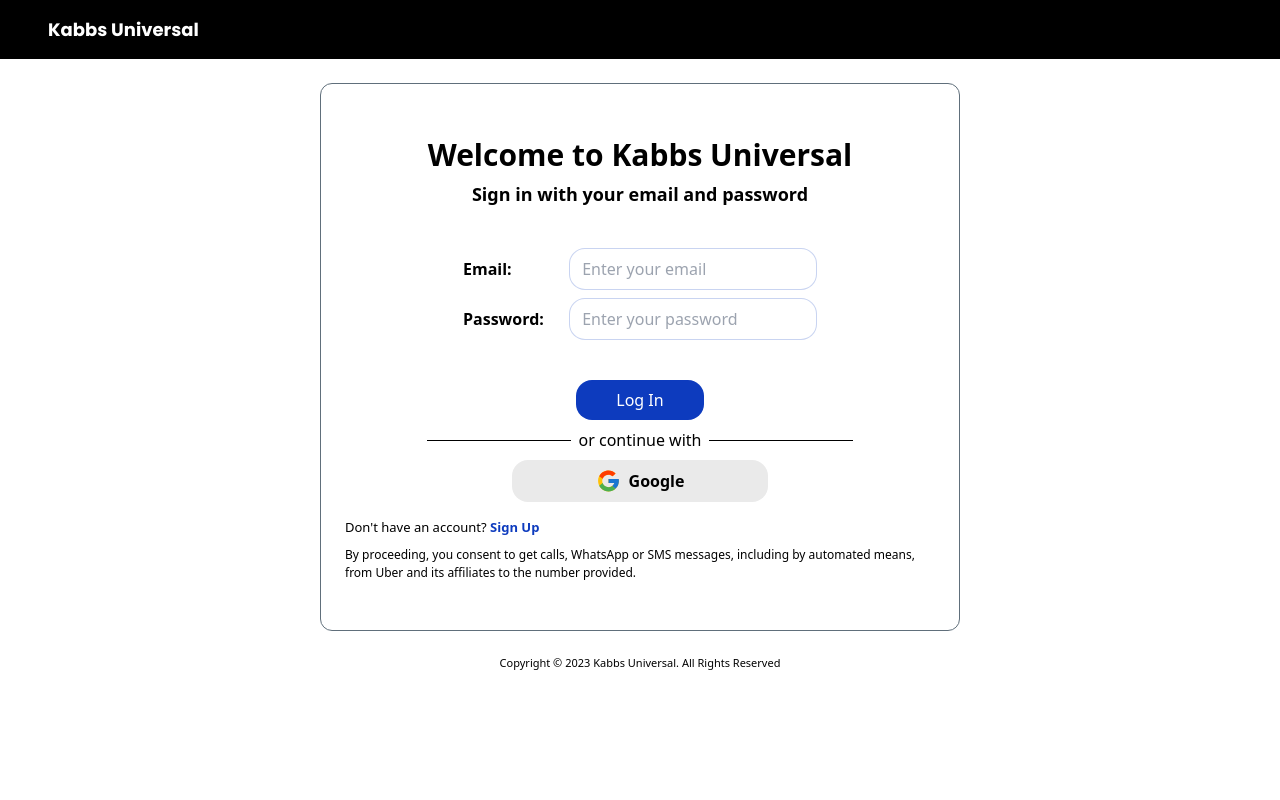
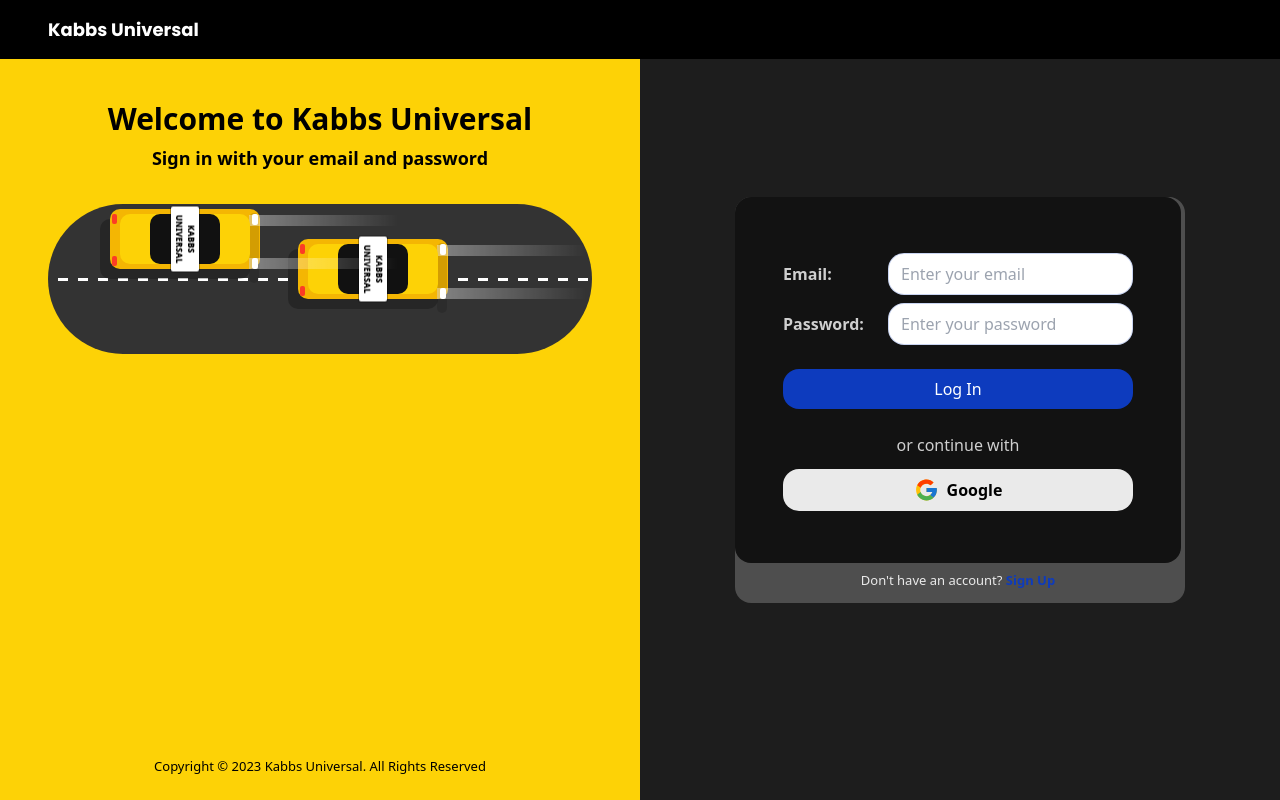
Before and after one commit to mathemartins/app-kabbsuniversal, a React (Vite) app: page /sign-in in a window 1280 px wide. Built offline with nearby package versions, Linux system fonts and the light colour scheme.

Commit message:
login page modified

```diff
--- a/src/Components/Login/Login.jsx
+++ b/src/Components/Login/Login.jsx
@@ -83,14 +83,16 @@
   };
 
   return (
-    <div>
-      <nav className="bg-mainBlack w-full py-4 px-3 ss:px-6 sm:px-12 lg:px-[6rem] xl:px-[10rem] font-poppins">
+    <>
+      <nav className="bg-mainBlack w-full py-4 px-3 ss:px-6 sm:px-12 lg:px-[6rem] xl:px-[10rem] font-poppins fixed z-40">
         <Link to={"/"} className="text-[18px] font-bold text-mainWhite">
           Kabbs Universal
         </Link>
       </nav>
 
-      <div className="xsm:w-[50%] sm:w-[70%] xl:w-[40%]  mx-auto mt-6 py-12 px-6 border border-greyTen rounded-xl">
+      <section className="flex flex-col justify-center items-center md:flex-row bg-primaryYellow h-[100vh] md:bg-greyThree ">
+        <div className="log md:h-[100vh] md:w-[50%] w-full pt-24 sm:px-12 lg:px-[6rem] xl:px-[10rem] flex flex-col md:justify-between">
+          <div>
             <article>
               <h1 className="font-bold text-[30px] mb-1 text-center">
                 Welcome to Kabbs Universal
@@ -99,9 +101,36 @@
                 Sign in with your email and password
               </h1>
             </article>
+            <div className="hidden sm:flex">
+              <div className="road ">
+                <div className="taxi">
+                  <div className="light_beam"></div>
+                  <span>
+                    <b></b>
+                    <i></i>
+                  </span>
+                </div>
+
+                <div className="taxii">
+                  <div className="light_beamm"></div>
+                  <span>
+                    <b></b>
+                    <i></i>
+                  </span>
+                </div>
+              </div>
+            </div>
+          </div>
+
+          <p className="text-[13px] my-6 text-center hidden md:block">
+            Copyright &copy; 2023 Kabbs Universal. All Rights Reserved
+          </p>
+        </div>
+
+        <div className="flex flex-col justify-center items-center mx-auto my-12  md:my-0 bg-greyNine p-4 md:p-1 md:pl-0 md:pt-0  rounded-2xl">
           <form
             onSubmit={handleSubmit}
-          className="flex flex-col gap-2 justify-center w-full xs:w-[70%]  ss:w-[60%] mx-auto"
+            className="flex flex-col text-greyFive rounded-2xl p-12 bg-greyFour gap-2 justify-center mx-auto"
           >
             <p
               ref={errorRef}
@@ -118,7 +147,7 @@
             </p>
 
             <div className="flex justify-between items-center ">
-            <label className="font-semibold w-[20%]">Email:</label>
+              <label className="font-semibold ">Email:</label>
               <input
                 type="email"
                 placeholder="Enter your email"
@@ -131,7 +160,7 @@
             </div>
 
             <div className="flex justify-between items-center gap-3">
-            <label className="font-semibold w-[20%]">Password:</label>
+              <label className="font-semibold ">Password:</label>
               <input
                 type="password"
                 placeholder="Enter your password"
@@ -145,7 +174,7 @@
 
             <button
               type="submit"
-            className="bg-secondary text-mainWhite w-32 mx-auto mt-8 py-2 rounded-2xl flex flex-col justify-center items-center"
+              className="bg-secondary text-mainWhite w-full mx-auto mt-4 mb-4 py-2 rounded-2xl flex flex-col justify-center items-center"
             >
               Log In{" "}
               {isLoading ? (
@@ -160,44 +189,28 @@
                 ""
               )}
             </button>
-        </form>
 
-        <div className="flex gap-2 items-center justify-center mt-2">
-          <div className="w-24 xsm:w-36 h-[0.25px] bg-mainBlack"></div>
-          <h2>or continue with</h2>
-          <div className="w-24 xsm:w-36 h-[0.25px] bg-mainBlack"></div>
-        </div>
+            <h2 className="text-center">or continue with</h2>
 
-        <div className="">
             <div className="flex flex-col justify-center items-center">
               <button
                 onClick={logGoogleUser}
-              className="bg-greySeven w-64 rounded-2xl px-2 py-2 my-2 flex items-center justify-center gap-2 font-semibold"
+                className="bg-greySeven w-full text-mainBlack rounded-2xl px-2 py-2 my-1 flex items-center justify-center gap-2 font-semibold"
               >
                 <img src={googleIcon} alt="" />
                 Google
               </button>
             </div>
-
-          <h2 className="my-2 text-[13px]">
+          </form>
+          <h2 className="my-2 text-[13px] text-greySeven">
             Don't have an account?{" "}
             <span className="font-bold text-secondary">
               <Link to={"/register"}>Sign Up</Link>
             </span>
           </h2>
-
-          <p className="text-[12px]">
-            By proceeding, you consent to get calls, WhatsApp or SMS messages,
-            including by automated means, from Uber and its affiliates to the
-            number provided.
-          </p>
         </div>
-      </div>
-
-      <p className="text-[11px] text-center my-6">
-        Copyright &copy; 2023 Kabbs Universal. All Rights Reserved
-      </p>
-    </div>
+      </section>
+    </>
   );
 };
 
--- a/src/Components/test/Test.jsx
+++ b/src/Components/test/Test.jsx
@@ -83,16 +83,14 @@
   };
 
   return (
-    <>
-      <nav className="bg-mainBlack w-full py-4 px-3 ss:px-6 sm:px-12 lg:px-[6rem] xl:px-[10rem] font-poppins fixed z-40">
+    <div>
+      <nav className="bg-mainBlack w-full py-4 px-3 ss:px-6 sm:px-12 lg:px-[6rem] xl:px-[10rem] font-poppins">
         <Link to={"/"} className="text-[18px] font-bold text-mainWhite">
           Kabbs Universal
         </Link>
       </nav>
 
-      <section className="flex flex-col md:flex-row bg-greyThree">
-        <div className="log w-[50%] pt-24 sm:px-12 lg:px-[6rem] xl:px-[10rem] flex flex-col  justify-between">
-          <div>
+      <div className="xsm:w-[50%] sm:w-[70%] xl:w-[40%]  mx-auto mt-6 py-12 px-6 border border-greyTen rounded-xl">
         <article>
           <h1 className="font-bold text-[30px] mb-1 text-center">
             Welcome to Kabbs Universal
@@ -101,36 +99,9 @@
             Sign in with your email and password
           </h1>
         </article>
-            <div>
-              <div className="road">
-                <div className="taxi">
-                  <div className="light_beam"></div>
-                  <span>
-                    <b></b>
-                    <i></i>
-                  </span>
-                </div>
-
-                <div className="taxii">
-                  <div className="light_beamm"></div>
-                  <span>
-                    <b></b>
-                    <i></i>
-                  </span>
-                </div>
-              </div>
-            </div>
-          </div>
-
-          <p className="text-[13px] my-6 text-center">
-            Copyright &copy; 2023 Kabbs Universal. All Rights Reserved
-          </p>
-        </div>
-
-        <div className="flex flex-col justify-center items-center mx-auto">
         <form
           onSubmit={handleSubmit}
-            className="flex flex-col text-greyFive rounded-md p-12 bg-greyFour gap-2 justify-center  mx-auto"
+          className="flex flex-col gap-2 justify-center w-full xs:w-[70%]  ss:w-[60%] mx-auto"
         >
           <p
             ref={errorRef}
@@ -147,7 +118,7 @@
           </p>
 
           <div className="flex justify-between items-center ">
-              <label className="font-semibold ">Email:</label>
+            <label className="font-semibold w-[20%]">Email:</label>
             <input
               type="email"
               placeholder="Enter your email"
@@ -160,7 +131,7 @@
           </div>
 
           <div className="flex justify-between items-center gap-3">
-              <label className="font-semibold ">Password:</label>
+            <label className="font-semibold w-[20%]">Password:</label>
             <input
               type="password"
               placeholder="Enter your password"
@@ -174,7 +145,7 @@
 
           <button
             type="submit"
-              className="bg-secondary text-mainWhite w-full mx-auto mt-4 mb-4 py-2 rounded-2xl flex flex-col justify-center items-center"
+            className="bg-secondary text-mainWhite w-32 mx-auto mt-8 py-2 rounded-2xl flex flex-col justify-center items-center"
           >
             Log In{" "}
             {isLoading ? (
@@ -189,28 +160,44 @@
               ""
             )}
           </button>
+        </form>
 
-            <h2 className="text-center">or continue with</h2>
+        <div className="flex gap-2 items-center justify-center mt-2">
+          <div className="w-24 xsm:w-36 h-[0.25px] bg-mainBlack"></div>
+          <h2>or continue with</h2>
+          <div className="w-24 xsm:w-36 h-[0.25px] bg-mainBlack"></div>
+        </div>
 
+        <div className="">
           <div className="flex flex-col justify-center items-center">
             <button
               onClick={logGoogleUser}
-                className="bg-greySeven w-full text-mainBlack rounded-2xl px-2 py-2 my-1 flex items-center justify-center gap-2 font-semibold"
+              className="bg-greySeven w-64 rounded-2xl px-2 py-2 my-2 flex items-center justify-center gap-2 font-semibold"
             >
               <img src={googleIcon} alt="" />
               Google
             </button>
           </div>
-          </form>
-          <h2 className="my-2 text-[13px] text-greySeven">
+
+          <h2 className="my-2 text-[13px]">
             Don't have an account?{" "}
             <span className="font-bold text-secondary">
               <Link to={"/register"}>Sign Up</Link>
             </span>
           </h2>
+
+          <p className="text-[12px]">
+            By proceeding, you consent to get calls, WhatsApp or SMS messages,
+            including by automated means, from Uber and its affiliates to the
+            number provided.
+          </p>
         </div>
-      </section>
-    </>
+      </div>
+
+      <p className="text-[11px] text-center my-6">
+        Copyright &copy; 2023 Kabbs Universal. All Rights Reserved
+      </p>
+    </div>
   );
 };
 
--- a/src/index.css
+++ b/src/index.css
@@ -153,7 +153,6 @@
 }
 .log {
   background: #fdd206;
-  height: 100vh;
 }
 .road {
   position: relative;
@@ -208,30 +207,26 @@
   box-shadow: -10px 10px rgba(0, 0, 0, 0.25);
   transform-style: preserve-3d;
   perspective: 800px;
-  animation: animate_taxi 6s linear infinite;
+  animation: animate_taxi 10s linear infinite;
 }
 
 @keyframes animate_taxi {
   0% {
-    transform: translateX(300px) translateY(40px);
+    transform: translateX(200px) translateY(-10px);
   }
-  15% {
-    transform: translateX(300px) translateY(40px);
-  }
+
   25% {
-    transform: translateX(300px) translateY(40px);
+    transform: translateX(210px) translateY(40px);
   }
   50% {
-    transform: translateX(310px) translateY(-40px);
+    transform: translateX(220px) translateY(40px);
   }
   75% {
-    transform: translateX(330px) translateY(-40px);
+    transform: translateX(230px) translateY(40px);
   }
-  85% {
-    transform: translateX(320px) translateY(-20px);
-  }
+
   100% {
-    transform: translateX(300px) translateY(40px);
+    transform: translateX(240px) translateY(40px);
   }
 }
 
@@ -353,30 +348,30 @@
   box-shadow: -10px 10px rgba(0, 0, 0, 0.25);
   transform-style: preserve-3d;
   perspective: 800px;
-  animation: animate_taxii 5s linear infinite;
+  animation: animate_taxii 25s linear infinite;
 }
 
 @keyframes animate_taxii {
   0% {
-    transform: translateX(10px) translateY(-40px);
+    transform: translateX(12px) translateY(-40px);
   }
   15% {
-    transform: translateX(10px) translateY(-20px);
+    transform: translateX(12px) translateY(-40px);
   }
   25% {
-    transform: translateX(10px) translateY(-10px);
+    transform: translateX(13px) translateY(-40px);
   }
   50% {
-    transform: translateX(11px) translateY(40px);
+    transform: translateX(14px) translateY(-40px);
   }
   75% {
-    transform: translateX(13px) translateY(40px);
+    transform: translateX(13px) translateY(-40px);
   }
   85% {
-    transform: translateX(11px) translateY(20px);
+    transform: translateX(12px) translateY(-20px);
   }
   100% {
-    transform: translateX(10px) translateY(-40px);
+    transform: translateX(12px) translateY(-40px);
   }
 }
 
--- a/tailwind.config.cjs
+++ b/tailwind.config.cjs
@@ -26,6 +26,7 @@
         greyEight: "#F7F7F7",
         greyNine: "#4E4E4E",
         greyTen: "#606F7B",
+        primaryYellow: "#fdd206",
         lightBlue: "rgba(13, 59, 190, 0.22)",
       },
       fontFamily: {
```
Lines whose indentation alone changed are shown as unchanged.
